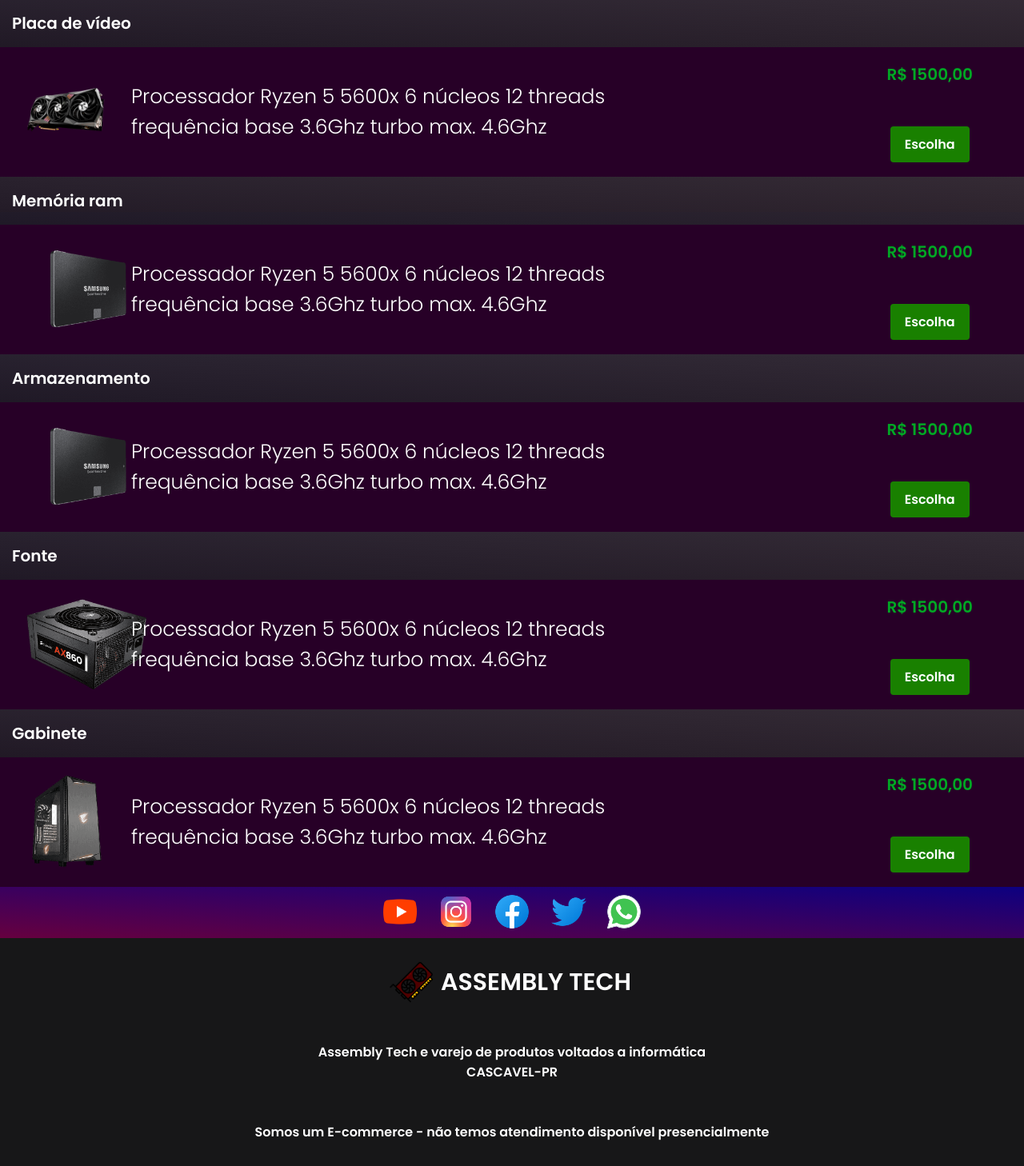
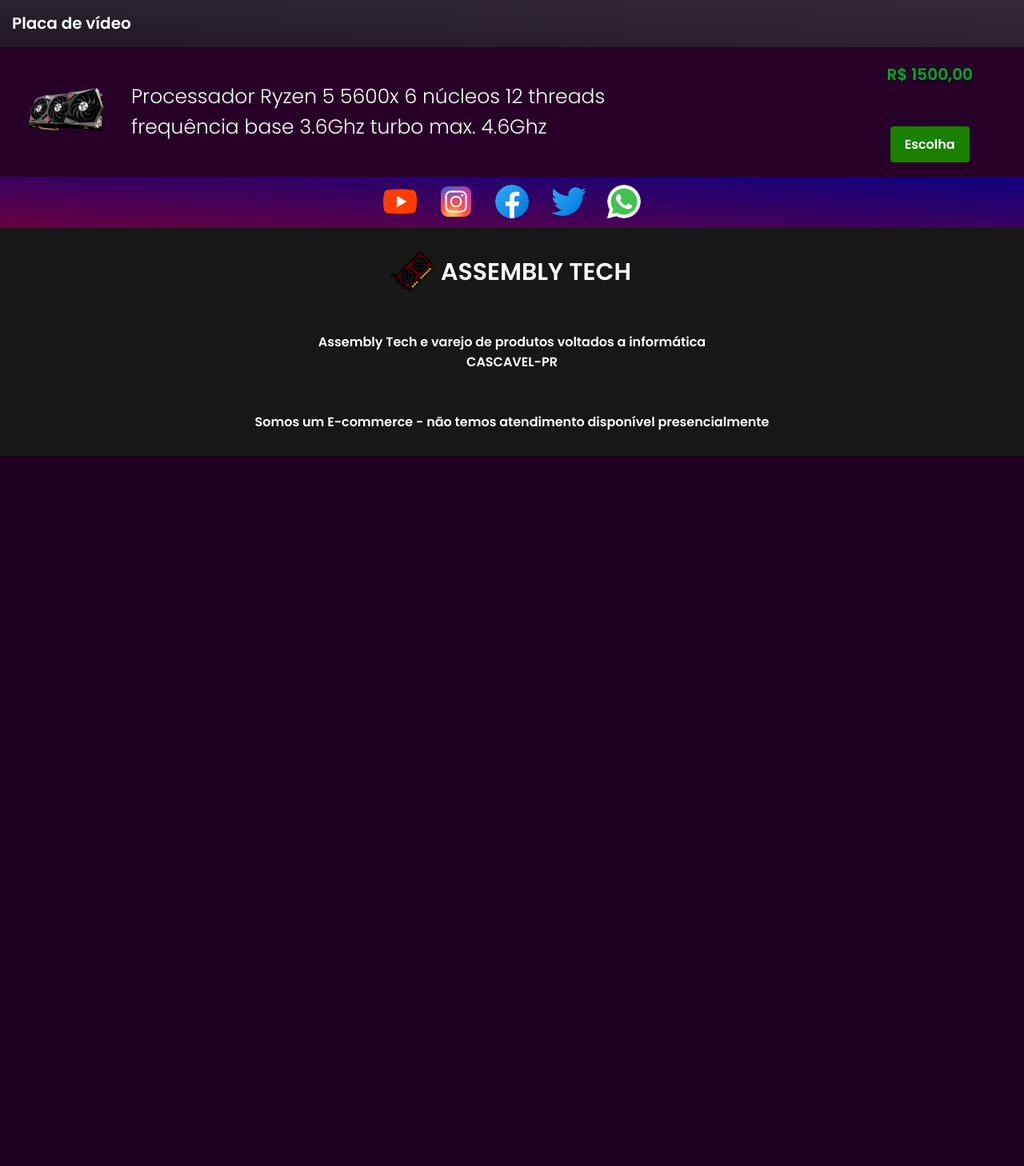
Before and after one commit to felippaugusto/4B-TCC, a PHP site: page /building-computer.php in a window 1280 px wide. Shown: the part 1335-2793 px from the top of the page at 80% size. After the commit the page ends 1905 px from the top, so only its background shows below. Run offline with PHP 8.4, Linux system fonts and the light colour scheme.

Commit message:
30-05-2023

```diff
--- a/CSS/building-computer.css
+++ b/CSS/building-computer.css
@@ -142,7 +142,7 @@ body[data-theme="t-dark"] {
     position: absolute;
     top: 0;
     min-height: 100vh;
-    height: 296vh;
+    height: 207.2vh;
     width: 100vw;
     background-color: rgba(0, 0, 0, 0.9);
     flex-direction: column;
@@ -151,6 +151,7 @@ body[data-theme="t-dark"] {
     opacity: 0;
     justify-content: start;
     padding: 5rem 0 0 0;
+    z-index: 999;
 }
 
 .box-model-choose-hardwares.active {
--- a/building-computer.php
+++ b/building-computer.php
@@ -51,6 +51,7 @@ include_once 'includes/header.php';
             </div>
         </div>
 
+        <!-- switch to products kits -->
         <div class="container-choose-hardwares">
             <div class="container-hardwares">
                 <p class="paragraph-hardwares">Processador</p>
@@ -118,76 +119,6 @@ include_once 'includes/header.php';
                     </div>
                 </div>
             </div>
-
-            <div class="container-choose-hardwares">
-                <div class="container-hardwares">
-                    <p class="paragraph-hardwares">Memória ram</p>
-
-                    <div class="choose-hardwares displayFlex">
-                        <div class="container-img">
-                            <img src="IMAGES/main/hardwares-puschase/ssd.png" alt="" class="img-demonstration">
-                        </div>
-                        <p class="hardwares-description">Processador Ryzen 5 5600x 6 núcleos 12 threads frequência base 3.6Ghz turbo max. 4.6Ghz</p>
-                        <div class="hardwares-value-choose displayFlex">
-                            <p class="hardwares-value">R$ 1500,00</p>
-                            <button type="button" class="btn-choose-hardwares">Escolha</button>
-                        </div>
-                    </div>
-                </div>
-                </div>
-            </div>
-
-            <div class="container-choose-hardwares">
-                <div class="container-hardwares">
-                    <p class="paragraph-hardwares">Armazenamento</p>
-
-                    <div class="choose-hardwares displayFlex">
-                        <div class="container-img">
-                            <img src="IMAGES/main/hardwares-puschase/ssd.png" alt="" class="img-demonstration">
-                        </div>
-                        <p class="hardwares-description">Processador Ryzen 5 5600x 6 núcleos 12 threads frequência base 3.6Ghz turbo max. 4.6Ghz</p>
-                        <div class="hardwares-value-choose displayFlex">
-                            <p class="hardwares-value">R$ 1500,00</p>
-                            <button type="button" class="btn-choose-hardwares">Escolha</button>
-                        </div>
-                    </div>
-                </div>
-            </div>
-
-            <div class="container-choose-hardwares">
-                <div class="container-hardwares">
-                    <p class="paragraph-hardwares">Fonte</p>
-
-                    <div class="choose-hardwares displayFlex">
-                        <div class="container-img">
-                            <img src="IMAGES/main/hardwares-puschase/power-supply.png" alt="" class="img-demonstration">
-                        </div>
-                        <p class="hardwares-description">Processador Ryzen 5 5600x 6 núcleos 12 threads frequência base 3.6Ghz turbo max. 4.6Ghz</p>
-                        <div class="hardwares-value-choose displayFlex">
-                            <p class="hardwares-value">R$ 1500,00</p>
-                            <button type="button" class="btn-choose-hardwares">Escolha</button>
-                        </div>
-                    </div>
-                </div>
-            </div>
-
-            <div class="container-choose-hardwares">
-                <div class="container-hardwares">
-                    <p class="paragraph-hardwares">Gabinete</p>
-
-                    <div class="choose-hardwares displayFlex">
-                        <div class="container-img">
-                            <img src="IMAGES/main/hardwares-puschase/cabinet.png" alt="" class="img-demonstration">
-                        </div>
-                        <p class="hardwares-description">Processador Ryzen 5 5600x 6 núcleos 12 threads frequência base 3.6Ghz turbo max. 4.6Ghz</p>
-                        <div class="hardwares-value-choose displayFlex">
-                            <p class="hardwares-value">R$ 1500,00</p>
-                            <button type="button" class="btn-choose-hardwares">Escolha</button>
-                        </div>
-                    </div>
-                </div>
-            </div>
-
         </div>
     </main>
 
--- a/php_actions/delete.php
+++ b/php_actions/delete.php
@@ -3,7 +3,7 @@
 require_once 'db_connect.php';
 
 if(isset($_POST['delete-btn'])) {
-    $id = mysqli_escape_string($connect, $_POST['id']);
+    $id = cleaningData($_POST['id']);
 
     $sql = "DELETE FROM tb_users WHERE id_users = '$id'";
 
--- a/php_actions/login.php
+++ b/php_actions/login.php
@@ -3,10 +3,12 @@
 require_once 'db_connect.php';
 // Start sessions
 session_start();
+// function to clear data
+include_once '../includes/cleaningData.php';
 
 if(isset($_POST['btn_submit'])) {
-    $email = mysqli_escape_string($connect, $_POST['email']);
-    $password = mysqli_escape_string($connect, $_POST['password']);
+    $email = cleaningData($_POST['email']);
+    $password = cleaningData($_POST['password']);
 
     if(empty($email) || empty($password)) {
         echo "Está vazio algum dos campos";
```
Also changed, not shown: includes/cleaningData.php (added, +9 -0 lines), php_actions/create.php (+10 -8 lines), php_actions/edit_password.php (+5 -3 lines), php_actions/edit_user_informations.php (+9 -7 lines), 2 other files.
